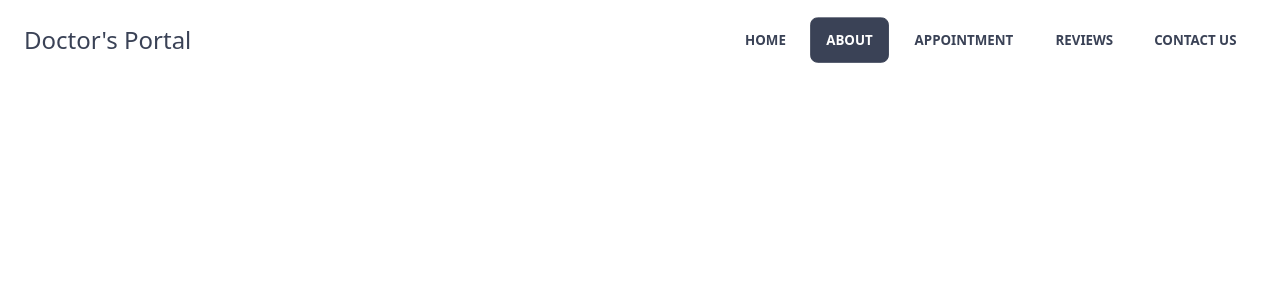
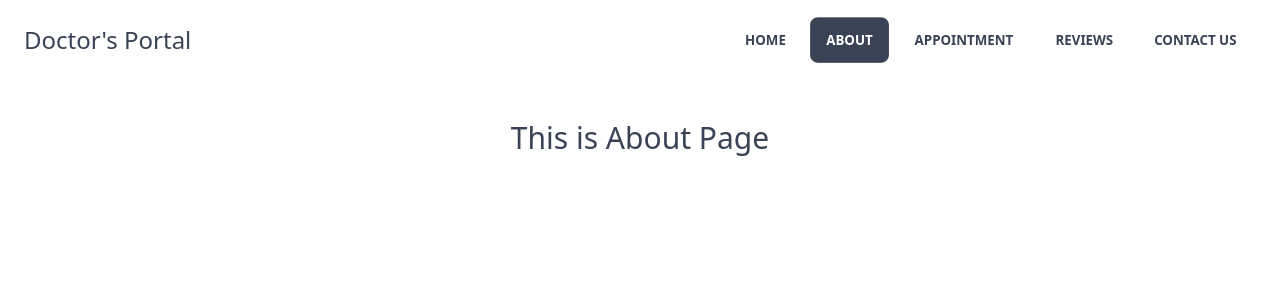
Before and after one commit to shovasarker/doctors-portal-client, a React (Create React App) app: page /about in a window 1280 px wide. Shown: the top 300 px of the page. Built offline with nearby package versions, Linux system fonts and the light colour scheme.

Commit message:
Two empty pages Home and About is Created

```diff
--- a/src/App.js
+++ b/src/App.js
@@ -1,10 +1,17 @@
+import { Route, Routes } from 'react-router-dom'
+import About from './pages/About'
+import Home from './pages/home/Home'
 import Header from './pages/shared/header/Header'
 
 function App() {
   return (
-    <div>
+    <>
       <Header />
-    </div>
+      <Routes>
+        <Route path='/' element={<Home />} />
+        <Route path='/about' element={<About />} />
+      </Routes>
+    </>
   )
 }
 
--- /dev/null
+++ b/src/pages/About/index.jsx
@@ -0,0 +1,13 @@
+import React from 'react'
+
+const About = () => {
+  return (
+    <main className='container px-6'>
+      <h1 className='text-3xl font-nedium text-center text-neutral my-10'>
+        This is About Page
+      </h1>
+    </main>
+  )
+}
+
+export default About
--- /dev/null
+++ b/src/pages/home/Home/index.jsx
@@ -0,0 +1,7 @@
+import React from 'react'
+
+const Home = () => {
+  return <div></div>
+}
+
+export default Home
```
